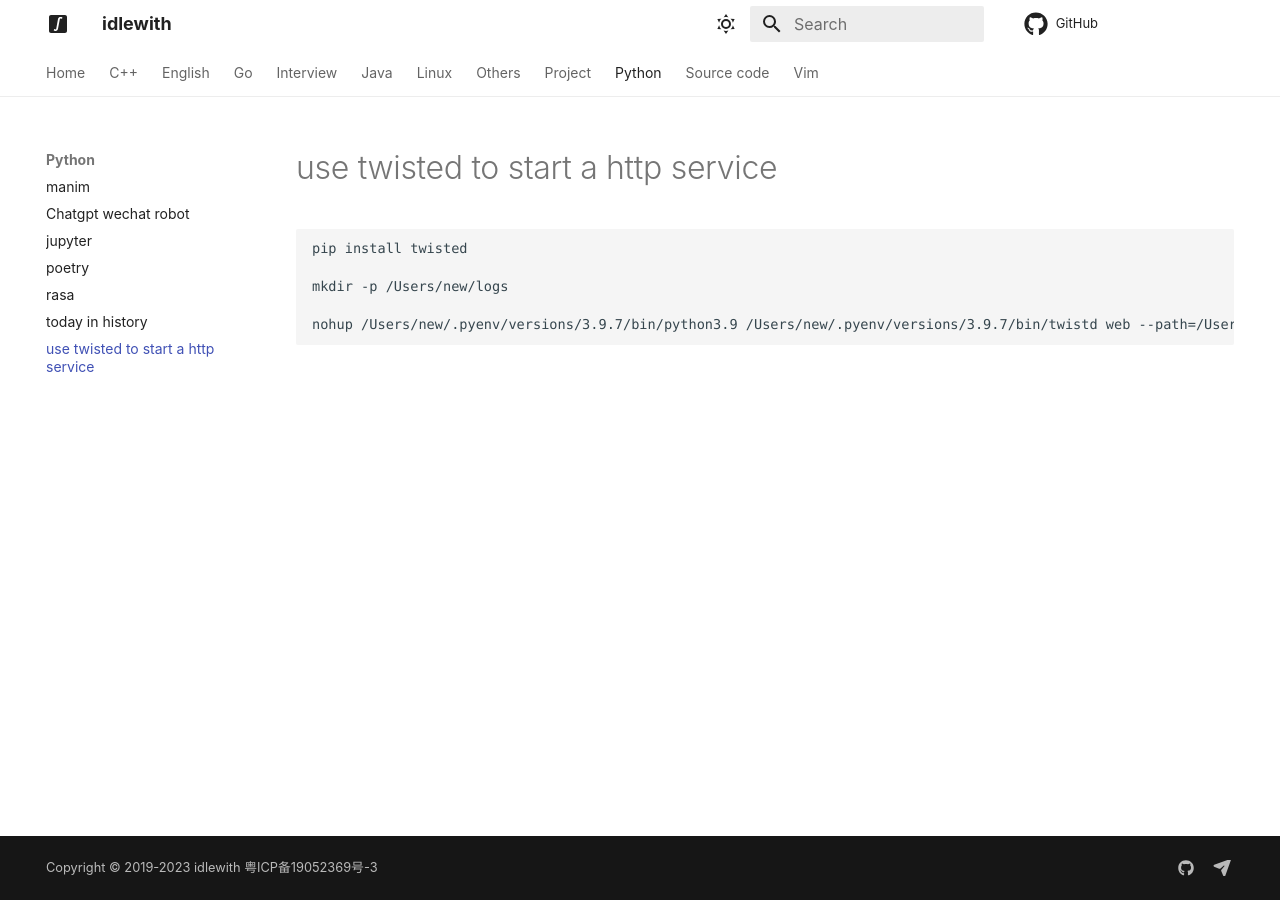
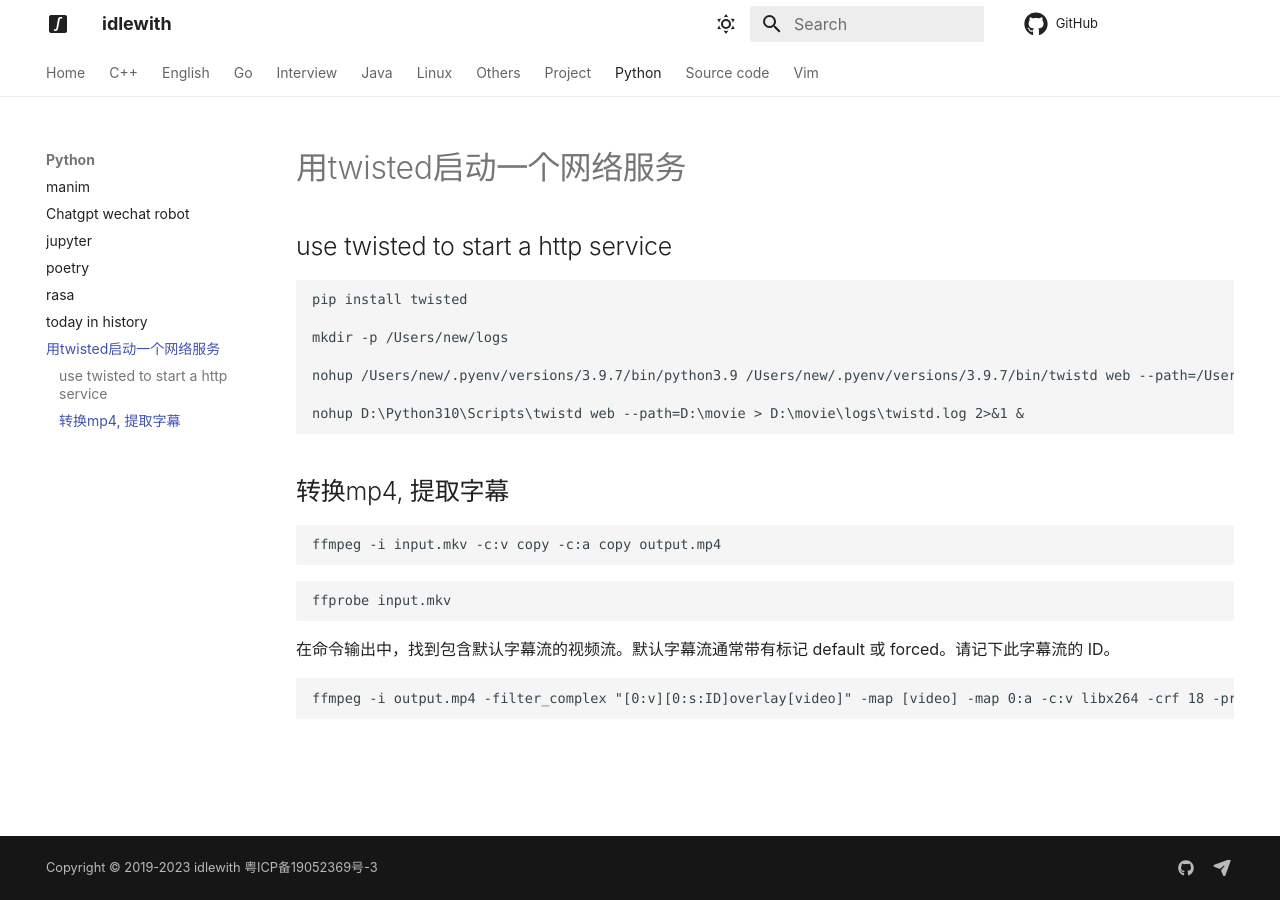
Before and after one commit to idlewith/blog, an MkDocs documentation site: the page built from docs/python/twistd.md, in a window 1280 px wide. Built offline with MkDocs 1.6.1 and Material for MkDocs 9.7.7, drawn with Linux system fonts in a browser that asks for light colours; comment, search, counter and statistics services are not loaded.

Commit message:
twisted  and ffmpeg

````diff
--- a/docs/python/twistd.md
+++ b/docs/python/twistd.md
@@ -1,8 +1,10 @@
 
 
 
+# 用twisted启动一个网络服务
 
-# use twisted to start a http service
+
+## use twisted to start a http service
 
 ```
 pip install twisted
@@ -10,4 +12,24 @@ pip install twisted
 mkdir -p /Users/new/logs
 
 nohup /Users/new/.pyenv/versions/3.9.7/bin/python3.9 /Users/new/.pyenv/versions/3.9.7/bin/twistd web --path=/Users/new/Movies > /Users/new/logs/twistd.log 2>&1 &
+
+nohup D:\Python310\Scripts\twistd web --path=D:\movie > D:\movie\logs\twistd.log 2>&1 &
 ```
+
+## 转换mp4, 提取字幕
+
+```
+ffmpeg -i input.mkv -c:v copy -c:a copy output.mp4
+```
+
+
+```
+ffprobe input.mkv
+```
+
+在命令输出中，找到包含默认字幕流的视频流。默认字幕流通常带有标记 default 或 forced。请记下此字幕流的 ID。
+
+
+```
+ffmpeg -i output.mp4 -filter_complex "[0:v][0:s:ID]overlay[video]" -map [video] -map 0:a -c:v libx264 -crf 18 -preset veryfast -c:a copy -movflags +faststart output_subs.mp4
+```
````
